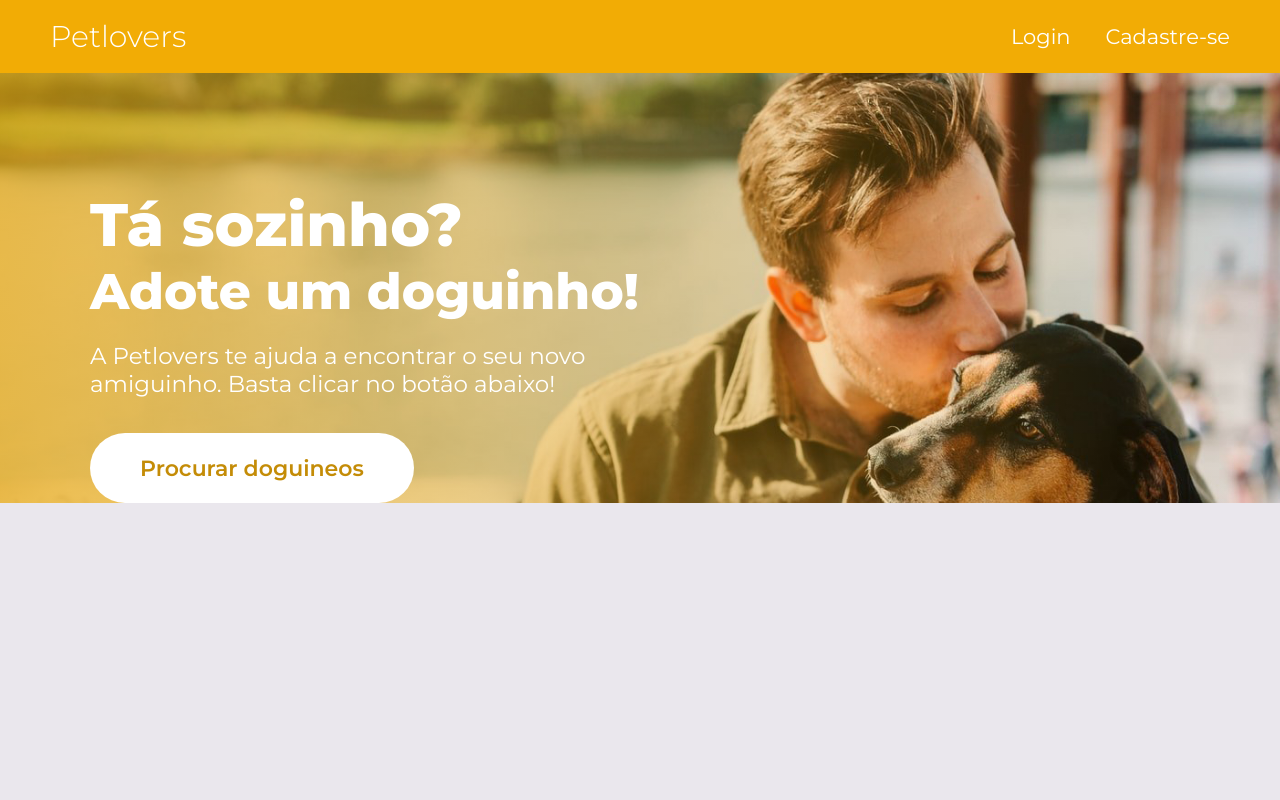
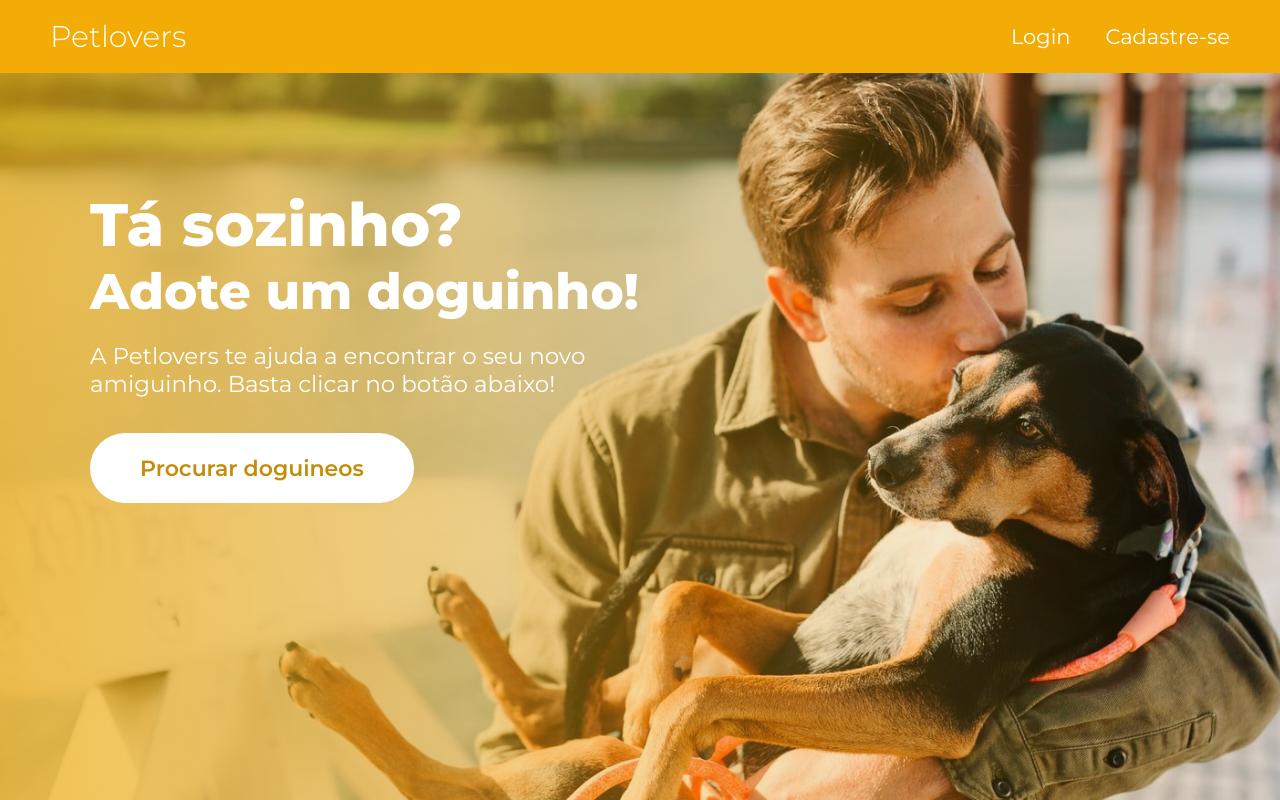
Before and after one commit to maeldz/petlovers-frontend, a React (Create React App) app: page / in a window 1280 px wide. Built offline with nearby package versions, Linux system fonts and the light colour scheme.

Commit message:
fix: adjust some style errors

```diff
--- a/src/components/header/styles.ts
+++ b/src/components/header/styles.ts
@@ -36,6 +36,7 @@ export const Container = styled.div`
 
     span {
       color: #fff;
+      text-transform: capitalize;
       margin-right: 13px;
       font-size: 22px;
       font-weight: 500;
--- a/src/components/menu/styles.ts
+++ b/src/components/menu/styles.ts
@@ -67,6 +67,7 @@ export const Avatar = styled.div`
 
   strong {
     color: #fff;
+    text-transform: capitalize;
     font-size: 23px;
     animation: width 0.2s;
     font-weight: 800;
--- a/src/components/result/styles.ts
+++ b/src/components/result/styles.ts
@@ -37,6 +37,7 @@ export const Container = styled.div`
     }
 
     span.breed {
+      text-transform: capitalize;
       font-size: 18px;
       color: #6f6f6f;
     }
--- a/src/pages/search/index.tsx
+++ b/src/pages/search/index.tsx
@@ -1,5 +1,4 @@
 import React, { useState, FormEventHandler } from 'react'
-import { useHistory } from 'react-router-dom'
 import { Header, Result } from '../../components'
 import api from '../../services/api'
 import { Container, Content } from './styles'
@@ -9,7 +8,6 @@ export const Search: React.FC = () => {
   const [dewormed, setDewormed] = useState(false)
   const [neutered, setNeutered] = useState(false)
   const [searchResult, setSearchResult] = useState([])
-  const { push } = useHistory()
 
   const handleSubmit: FormEventHandler<HTMLFormElement> = async (e) => {
     e.preventDefault()
--- a/src/pages/search/styles.tsx
+++ b/src/pages/search/styles.tsx
@@ -54,6 +54,7 @@ export const Content = styled.div`
         background-position-x: 100%;
         background-position-y: 5px;
         margin-bottom: 24px;
+        cursor: pointer;
       }
 
       label {
--- a/src/styles/global.ts
+++ b/src/styles/global.ts
@@ -14,7 +14,7 @@ export default createGlobalStyle`
     outline: 0;
   }
 
-  html, body {
+  html, body, #root {
     height: 100%;
   }
 
```
